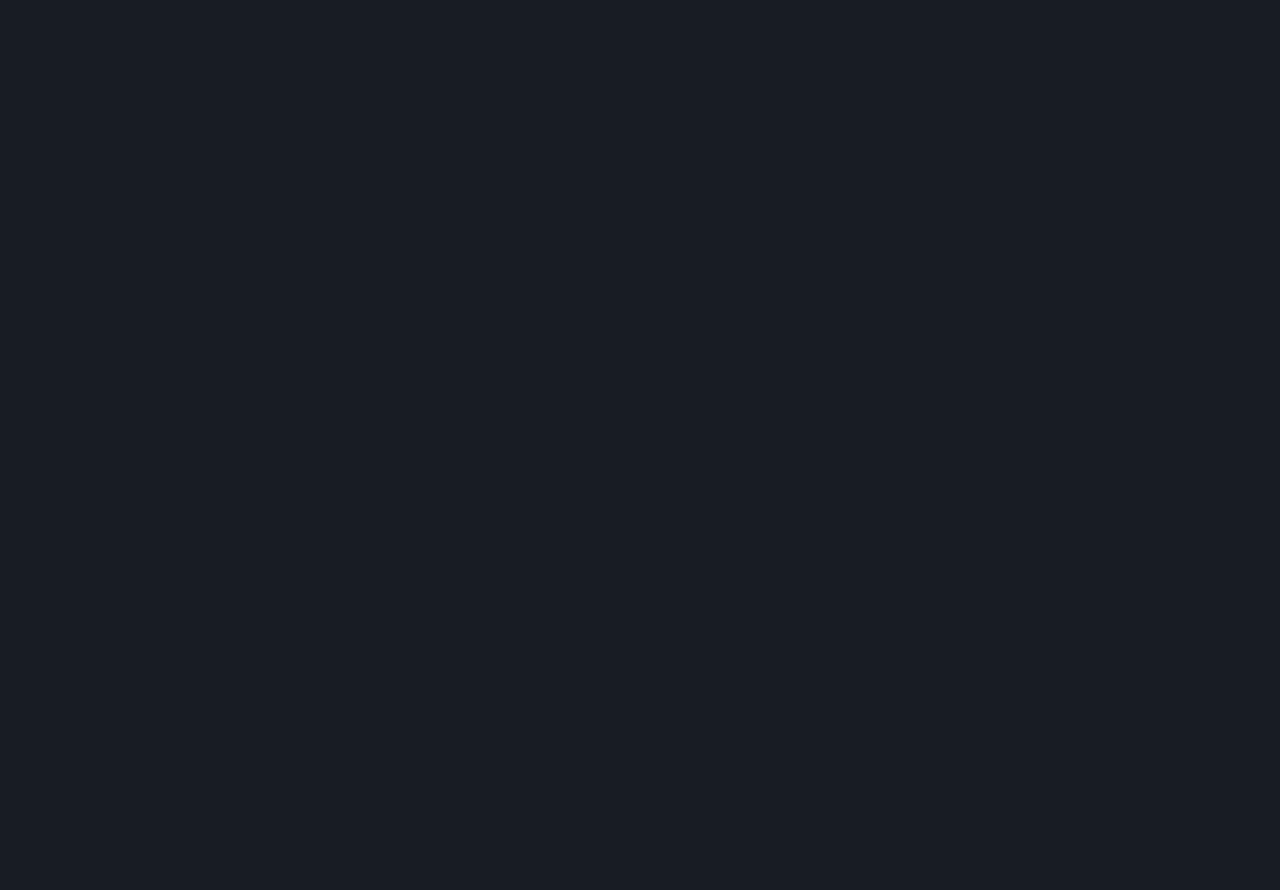
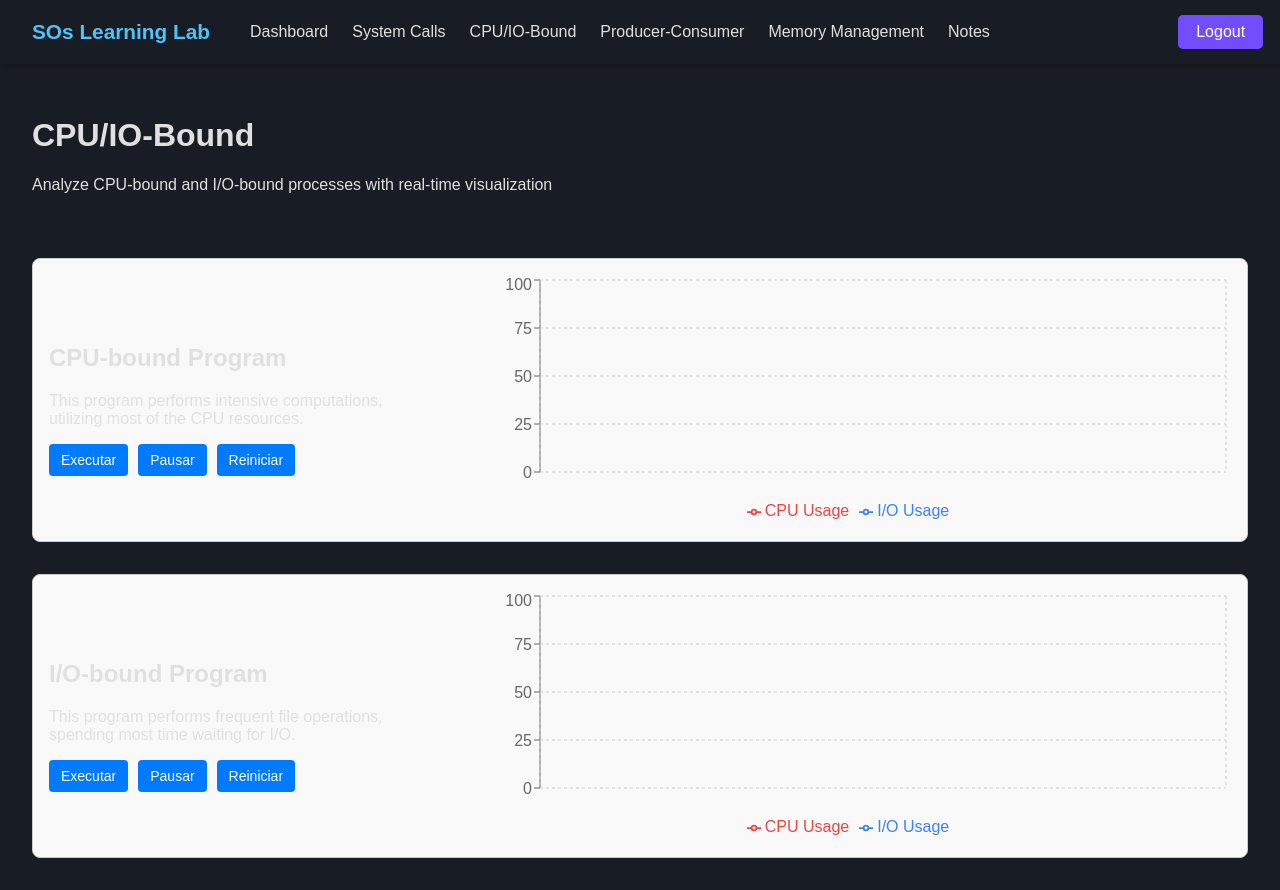
Before and after one commit to LHuss31/SOs_Project, a React (Vite) app: page /CPU_IO_Bound in a window 1280 px wide. Before the commit this address had no page. Before the commit the page ends 800 px from the top, so only its background shows below. Built offline with nearby package versions, Linux system fonts and the light colour scheme.

Commit message:
add bounds sem css

```diff
--- a/package.json
+++ b/package.json
@@ -12,12 +12,14 @@
   "dependencies": {
     "react": "^18.3.1",
     "react-dom": "^18.3.1",
-    "react-router-dom": "^7.6.2"
+    "react-router-dom": "^7.6.2",
+    "recharts": "^2.15.3"
   },
   "devDependencies": {
     "@eslint/js": "^9.25.0",
     "@types/react": "^19.1.2",
     "@types/react-dom": "^19.1.2",
+    "@types/recharts": "^1.8.29",
     "@vitejs/plugin-react": "^4.4.1",
     "eslint": "^9.25.0",
     "eslint-plugin-react-hooks": "^5.2.0",
--- a/src/components/NavBar.jsx
+++ b/src/components/NavBar.jsx
@@ -16,7 +16,7 @@ export default function NavBar() {
       <div className="navbar-links">
         <Link to="/Dashboard">Dashboard</Link>
         <Link to="/SystemCalls">System Calls</Link>
-        <Link to="/IO-bound">IoBound</Link>
+        <Link to="/CPU_IO_Bound">CPU/IO-Bound</Link>
         <Link to="/producer-consumer">Producer-Consumer</Link>
         <Link to="/memory-management">Memory Management</Link>
         <Link to="/Notes">Notes</Link>
--- a/src/main.jsx
+++ b/src/main.jsx
@@ -5,6 +5,7 @@ import SystemCallsPage from './pages/SystemCalls.jsx'
 import { BrowserRouter, Routes, Route } from 'react-router-dom'
 import LoginCadastro from './pages/LoginCadastro.jsx'
 import Notes from './pages/Notes.jsx'
+import CPU_IO_Bound from './pages/CPU_IO_Bound.jsx'
 
 createRoot(document.getElementById('root')).render(
   <StrictMode>
@@ -14,6 +15,7 @@ createRoot(document.getElementById('root')).render(
           <Route path="/Notes" element={<Notes />} />
           <Route path="/SystemCalls" element={<SystemCallsPage />} />
           <Route path="/Dashboard" element={<Dashboard />} />
+          <Route path="/CPU_IO_Bound" element={<CPU_IO_Bound />} />
       </Routes>
     </BrowserRouter>
   </StrictMode>,
--- /dev/null
+++ b/src/pages/CPU_IO_Bound.css
@@ -0,0 +1,51 @@
+.app-container {
+  display: flex;
+  flex-direction: column;
+  gap: 2rem;
+  padding: 2rem;
+  font-family: sans-serif;
+}
+
+.monitor-card {
+  border: 1px solid #ccc;
+  border-radius: 8px;
+  padding: 1rem;
+  background-color: #f9f9f9;
+}
+
+.monitor-content {
+  display: flex;
+  gap: 3rem;
+  align-items: center;
+  justify-content: space-between;
+}
+
+.monitor-info {
+  flex: 1;
+}
+
+.chart-container {
+  flex: 2;
+}
+
+.button-group button {
+  margin-right: 10px;
+  padding: 8px 12px;
+  font-size: 14px;
+  border: none;
+  background-color: #007bff;
+  color: white;
+  border-radius: 4px;
+  cursor: pointer;
+}
+
+.button-group button:hover {
+  background-color: #0056b3;
+}
+
+.bounds-header {
+  margin-left: 1rem;
+  margin-top: 5rem;
+  padding: 1rem;
+  padding-right: 35rem;
+}
--- /dev/null
+++ b/src/pages/CPU_IO_Bound.tsx
@@ -0,0 +1,137 @@
+import React, { useState, useEffect } from 'react';
+import './CPU_IO_Bound.css';
+import {
+  LineChart,
+  Line,
+  XAxis,
+  YAxis,
+  CartesianGrid,
+  Tooltip,
+  ResponsiveContainer,
+  Legend,
+} from 'recharts';
+import NavBar from '../components/NavBar';
+
+type Mode = 'cpu' | 'io';
+
+interface ResourceMonitorProps {
+  title: string;
+  description: string;
+  mode: Mode;
+}
+
+interface ChartData {
+  time: number;
+  cpu: number;
+  io: number;
+}
+
+function ResourceMonitor({ title, description, mode }: ResourceMonitorProps) {
+  const [isRunning, setIsRunning] = useState(false);
+  const [data, setData] = useState<ChartData[]>([]);
+
+  useEffect(() => {
+    if (!isRunning) return;
+
+    const interval = setInterval(() => {
+      const time = Date.now();
+      let cpu: number, io: number;
+
+      if (mode === 'cpu') {
+        cpu = 80 + Math.random() * 20;
+        io = 5 + Math.random() * 10;
+      } else {
+        cpu = 10 + Math.random() * 15;
+        io = 80 + Math.random() * 20;
+      }
+
+      setData((prev) => [...prev.slice(-19), { time, cpu, io }]);
+    }, 500);
+
+    return () => clearInterval(interval);
+  }, [isRunning, mode]);
+
+  const reset = () => {
+    setData([]);
+    setIsRunning(false);
+  };
+
+  return (
+    <div className="monitor-card">
+      <div className="monitor-content">
+        <div className="monitor-info">
+          <h2>{title}</h2>
+          <p>{description}</p>
+          <div className="button-group">
+            <button onClick={() => setIsRunning(true)}>Executar</button>
+            <button onClick={() => setIsRunning(false)}>Pausar</button>
+            <button onClick={reset}>Reiniciar</button>
+          </div>
+        </div>
+        <div className="chart-container">
+          <ResponsiveContainer width="100%" height={250}>
+            <LineChart data={data}>
+              <XAxis
+                dataKey="time"
+                tickFormatter={(time) =>
+                  new Date(time as number).toLocaleTimeString()
+                }
+              />
+              <YAxis domain={[0, 100]} />
+              <CartesianGrid strokeDasharray="3 3" />
+              <Tooltip
+                formatter={(val) =>
+                  typeof val === 'number' ? `${val.toFixed(1)}%` : val
+                }
+                labelFormatter={(label) =>
+                  new Date(label as number).toLocaleTimeString()
+                }
+              />
+              <Legend />
+              <Line
+                type="monotone"
+                dataKey="cpu"
+                stroke="#ef4444"
+                name="CPU Usage"
+                strokeWidth={2}
+                dot={false}
+              />
+              <Line
+                type="monotone"
+                dataKey="io"
+                stroke="#3b82f6"
+                name="I/O Usage"
+                strokeWidth={2}
+                dot={false}
+              />
+            </LineChart>
+          </ResponsiveContainer>
+        </div>
+      </div>
+    </div>
+  );
+}
+
+export default function CPU_IO_Bound() {
+  return (
+     <>
+    <NavBar />
+    <header className="bounds-header">
+      <h1>CPU/IO-Bound</h1>
+      <p>Analyze CPU-bound and I/O-bound processes with real-time visualization</p>
+    </header>
+    <div className="app-container">
+      <ResourceMonitor
+        title="CPU-bound Program"
+        description="This program performs intensive computations, utilizing most of the CPU resources."
+        mode="cpu"
+      />
+      <ResourceMonitor
+        title="I/O-bound Program"
+        description="This program performs frequent file operations, spending most time waiting for I/O."
+        mode="io"
+      />
+    </div>
+    </>
+  );
+}
--- a/src/pages/Dashboard.jsx
+++ b/src/pages/Dashboard.jsx
@@ -13,7 +13,7 @@ function Dashboard() {
       description: "Simule as principais chamadas de sistema: fork, execl, wait, open, read, write, e brk, mmap, munmap."
     },
     {
-      title: "CPU/IO-Bound",
+      title: "CPU_IO_Bound",
       description: "Simule processos CPU-bound e I/O-bound em tempo real, demonstrando seu comportamento no sistema."
     },
     {
```
Also changed, not shown: 1 other file (tests, documents, lock files or other folders).
